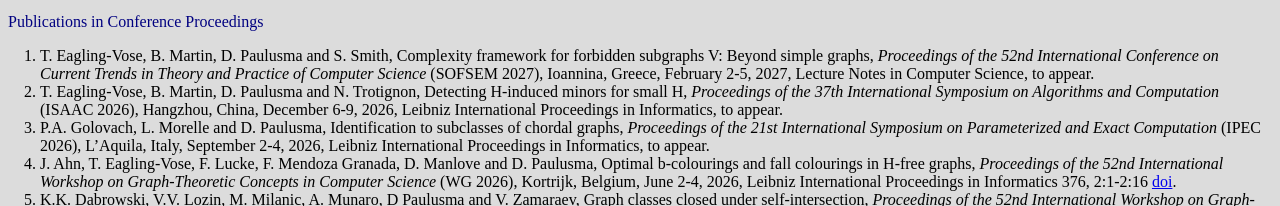
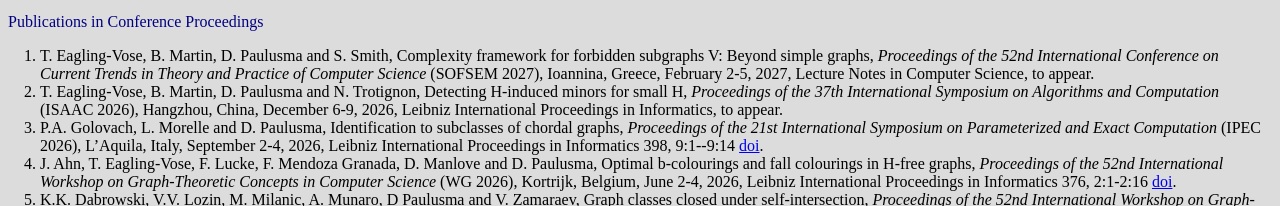
Before and after one commit to danielpaulusma/danielpaulusma.github.io, a plain HTML site: page Papers/papers.html in a window 1280 px wide. Shown: the part 3839-4045 px from the top of the page. Drawn offline with Linux system fonts and the light colour scheme.

Commit message:
Update papers.html

```diff
--- a/Papers/papers.html
+++ b/Papers/papers.html
@@ -1155,7 +1155,8 @@ T. Eagling-Vose, B. Martin, D. Paulusma and N. Trotignon, Detecting H-induced mi
 P.A. Golovach, L. Morelle and D. Paulusma, Identification to subclasses of chordal graphs,
   <i>Proceedings of the 21st International Symposium on Parameterized and Exact Computation</i> (IPEC 2026),
   L’Aquila, Italy, September 2-4, 2026,
-Leibniz International Proceedings in Informatics, to appear.
+Leibniz International Proceedings in Informatics 398, 9:1--9:14
+   <a href="https://doi.org/10.4230/LIPIcs.IPEC.2026.9">doi</a>.
 </li>
 
   <li>
```
